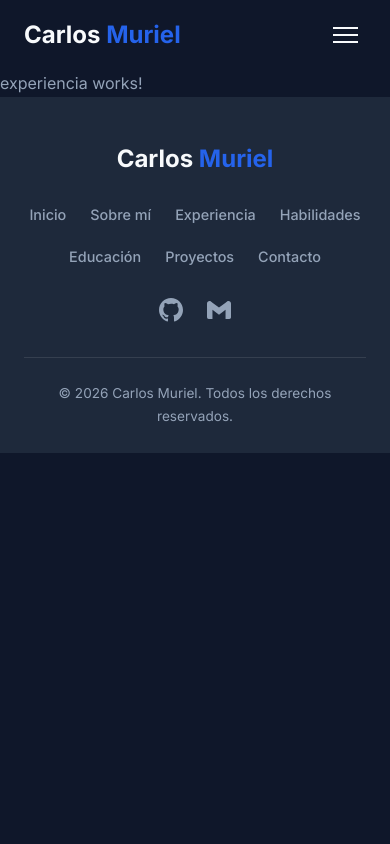
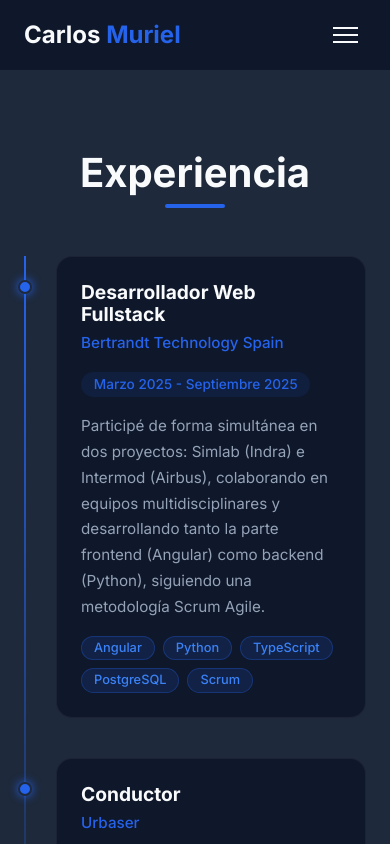
Before and after one commit to CarlosMurielCuevas/portfolio, an Angular app: page /experiencia in a window 390 px wide. Shown: the top 844 px of the page. Built offline with nearby package versions, Linux system fonts and the light colour scheme.

Commit message:
feat: sección experiencia con timeline y tarjetas responsive

```diff
--- a/src/app/features/experiencia/experiencia.html
+++ b/src/app/features/experiencia/experiencia.html
@@ -1 +1,42 @@
-<p>experiencia works!</p>
+<section class="seccion experiencia">
+  <div class="contenedor">
+
+    <div class="seccion-titulo">
+      <h2>Experiencia</h2>
+      <span></span>
+    </div>
+
+    <div class="experiencia__timeline">
+      <div
+        class="experiencia__item"
+        *ngFor="let exp of experiencias"
+        [class.actual]="exp.actual"
+      >
+        <div class="experiencia__punto"></div>
+
+        <div class="experiencia__card">
+          <div class="experiencia__header">
+            <div>
+              <h3 class="experiencia__puesto">{{ exp.puesto }}</h3>
+              <p class="experiencia__empresa">{{ exp.empresa }}</p>
+            </div>
+            <span class="experiencia__periodo">{{ exp.periodo }}</span>
+          </div>
+
+          <p class="experiencia__descripcion">{{ exp.descripcion }}</p>
+
+          <div class="experiencia__tecnologias" *ngIf="exp.tecnologias.length > 0">
+            <span
+              class="experiencia__tag"
+              *ngFor="let tech of exp.tecnologias"
+            >
+              {{ tech }}
+            </span>
+          </div>
+        </div>
+
+      </div>
+    </div>
+
+  </div>
+</section>
--- a/src/app/features/experiencia/experiencia.scss
+++ b/src/app/features/experiencia/experiencia.scss
@@ -0,0 +1,118 @@
+@use '../../../styles/variables' as *;
+@use '../../../styles/mixins' as *;
+
+.experiencia {
+  background-color: $color-fondo-secundario;
+
+  &__timeline {
+    position: relative;
+    padding-left: 2rem;
+
+    &::before {
+      content: '';
+      position: absolute;
+      left: 0;
+      top: 0;
+      height: 100%;
+      width: 2px;
+      background: linear-gradient(to bottom, $color-primario, transparent);
+    }
+  }
+
+  &__item {
+    position: relative;
+    margin-bottom: 2.5rem;
+
+    &:last-child {
+      margin-bottom: 0;
+    }
+
+    &.actual .experiencia__punto {
+      background-color: #22c55e;
+      box-shadow: 0 0 10px #22c55e;
+    }
+  }
+
+  &__punto {
+    position: absolute;
+    left: -2.4rem;
+    top: 1.5rem;
+    width: 14px;
+    height: 14px;
+    border-radius: 50%;
+    background-color: $color-primario;
+    border: 2px solid $color-fondo-secundario;
+    box-shadow: 0 0 10px $color-primario;
+  }
+
+  &__card {
+    background-color: $color-fondo;
+    border-radius: $border-radius-lg;
+    padding: 1.5rem;
+    border: 1px solid rgba(255, 255, 255, 0.05);
+    transition: $transicion;
+
+    &:hover {
+      border-color: $color-primario;
+      box-shadow: $sombra-lg;
+      transform: translateX(5px);
+    }
+  }
+
+  &__header {
+    @include flex-between;
+    gap: 1rem;
+    margin-bottom: 1rem;
+    flex-wrap: wrap;
+
+    @include mobile {
+      flex-direction: column;
+      align-items: flex-start;
+    }
+  }
+
+  &__puesto {
+    font-size: 1.2rem;
+    color: $color-texto;
+    margin-bottom: 0.3rem;
+  }
+
+  &__empresa {
+    color: $color-primario;
+    font-weight: 500;
+    font-size: 0.95rem;
+    margin: 0;
+  }
+
+  &__periodo {
+    background-color: rgba($color-primario, 0.1);
+    color: $color-primario;
+    padding: 0.3rem 0.8rem;
+    border-radius: 20px;
+    font-size: 0.85rem;
+    font-weight: 500;
+    white-space: nowrap;
+  }
+
+  &__descripcion {
+    color: $color-texto-secundario;
+    font-size: 0.95rem;
+    margin-bottom: 1rem;
+  }
+
+  &__tecnologias {
+    display: flex;
+    flex-wrap: wrap;
+    gap: 0.5rem;
+  }
+
+  &__tag {
+    background-color: rgba($color-primario, 0.15);
+    color: $color-acento;
+    padding: 0.25rem 0.75rem;
+    border-radius: 20px;
+    font-size: 0.8rem;
+    font-weight: 500;
+    border: 1px solid rgba($color-primario, 0.3);
+  }
+}
--- a/src/app/features/experiencia/experiencia.ts
+++ b/src/app/features/experiencia/experiencia.ts
@@ -1,11 +1,30 @@
 import { Component } from '@angular/core';
+import { CommonModule } from '@angular/common';
 
 @Component({
   selector: 'app-experiencia',
-  imports: [],
+  standalone: true,
+  imports: [CommonModule],
   templateUrl: './experiencia.html',
-  styleUrl: './experiencia.scss',
+  styleUrl: './experiencia.scss'
 })
 export class ExperienciaComponent {
-
+  experiencias = [
+    {
+      puesto: 'Desarrollador Web Fullstack',
+      empresa: 'Bertrandt Technology Spain',
+      periodo: 'Marzo 2025 - Septiembre 2025',
+      descripcion: 'Participé de forma simultánea en dos proyectos: Simlab (Indra) e Intermod (Airbus), colaborando en equipos multidisciplinares y desarrollando tanto la parte frontend (Angular) como backend (Python), siguiendo una metodología Scrum Agile.',
+      tecnologias: ['Angular', 'Python', 'TypeScript', 'PostgreSQL', 'Scrum'],
+      actual: false
+    },
+    {
+      puesto: 'Conductor',
+      empresa: 'Urbaser',
+      periodo: '2023 - 2025',
+      descripcion: 'Trabajo en el sector de servicios mientras cursaba mis estudios de desarrollo de aplicaciones multiplataforma.',
+      tecnologias: [],
+      actual: false
+    }
+  ];
 }
```
